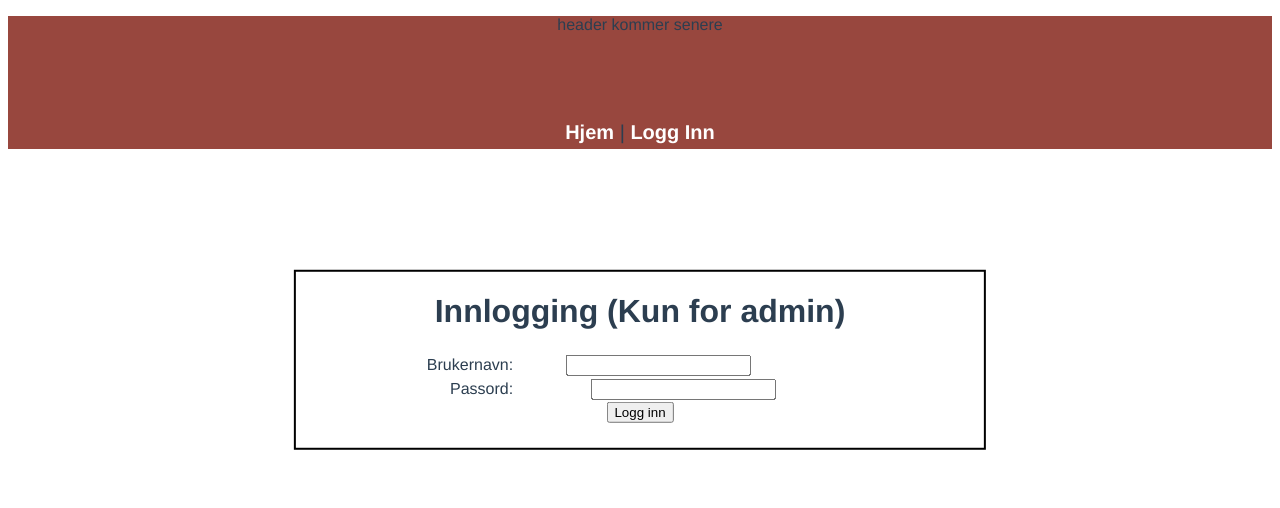
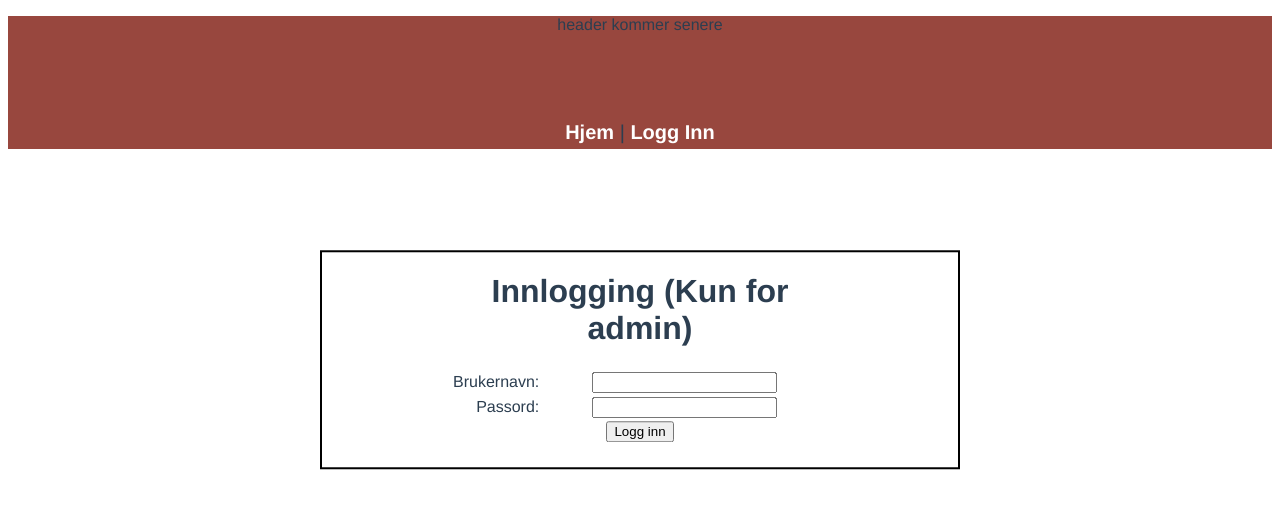
Before and after one commit to h579668/Bachelor, a Vue app in the folder trymes-nettside/: page /#/login in a window 1280 px wide. Shown: the top 508 px of the page. Built offline with nearby package versions, Linux system fonts and the light colour scheme.

Commit message:
Endret i login

```diff
--- a/trymes-nettside/src/components/AdLogin.vue
+++ b/trymes-nettside/src/components/AdLogin.vue
@@ -2,11 +2,12 @@
   <div class="login">
     <h1>{{ loginmsg }}</h1>
     <form class="logginn-container">
-      <tbody>
+
         <table>
+          <tbody>
        <!---   <th>{{ loginmsg }}</th>-->
           <tr>
-            <td>
+            <td >
               <label>{{ username }}</label>
             </td>
             <td>
@@ -17,11 +18,12 @@
             <td>
               <label>{{ password }}</label>
             </td>
+            <td>
             <input class="logginn-input" type="password" />
-            <td></td>
+            </td>
           </tr>
+          </tbody>
         </table>
-      </tbody>
       <button @click="login" id="loginbtn" class="logginn-btn logginn-purple">
         Logg inn
       </button>
@@ -63,7 +65,10 @@ export default {
   transform: translate(-50%, -50%);
 }
 
-td {
+.loginn-input{
+  align-content: left;
+}
+td{
   text-align: right;
 }
 
```
